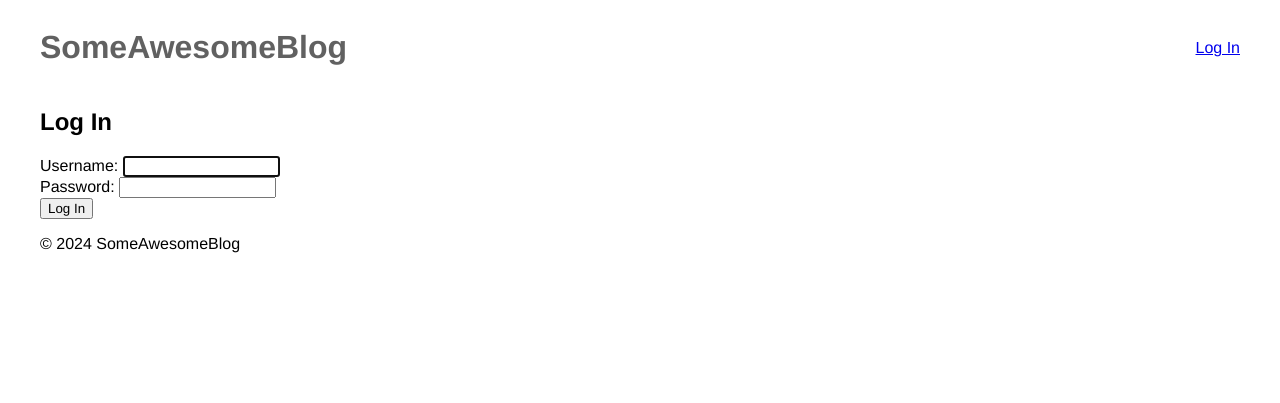
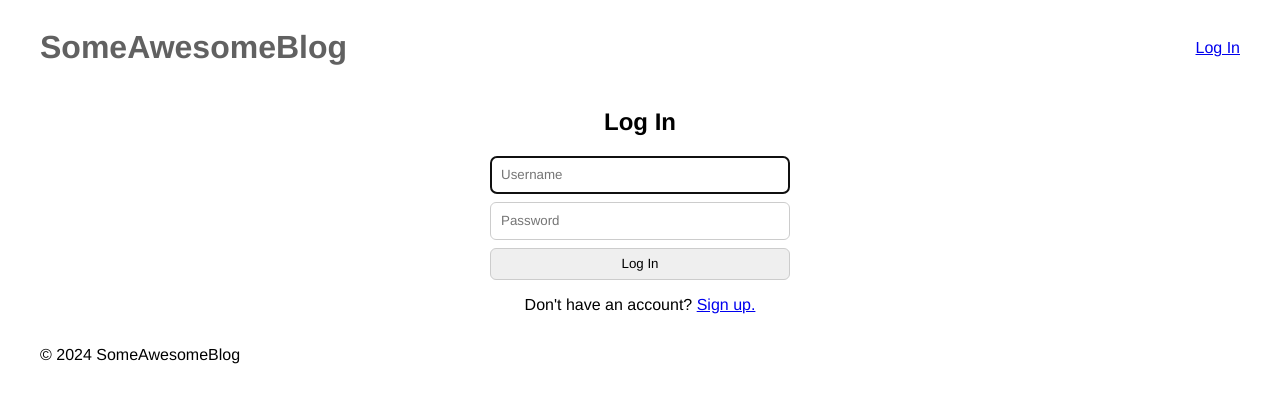
Before and after one commit to hshirov/python-course, a Django app: page /auth/login/ in a window 1280 px wide. Shown: the top 403 px of the page. Run offline with Django 5.2, Linux system fonts and the light colour scheme.

Commit message:
Customize and add styles to login and sign up pages

```diff
--- a/django-basics/someawesomeblog/static/css/style.css
+++ b/django-basics/someawesomeblog/static/css/style.css
@@ -1,5 +1,6 @@
 * {
     font-family: 'Helvetica', 'Arial', sans-serif;
+    box-sizing: border-box;
 }
 
 #container {
--- a/django-basics/someawesomeblog/templates/base/base.html
+++ b/django-basics/someawesomeblog/templates/base/base.html
@@ -4,6 +4,7 @@
         <title>{% block title %}{% endblock %} | SomeAwesomeBlog</title>
         {% load static %}
         <link rel="stylesheet" type="text/css" href="{% static 'css/style.css' %}">
+        {% block css %}{% endblock %}
     </head>
     <body>
         <div id="container">
--- a/django-basics/someawesomeblog/userauth/forms.py
+++ b/django-basics/someawesomeblog/userauth/forms.py
@@ -1,11 +1,25 @@
 from django import forms
 from django.contrib.auth.models import User
-from django.contrib.auth.forms import UserCreationForm
+from django.contrib.auth.forms import UserCreationForm, AuthenticationForm
 
 
 class SignUpForm(UserCreationForm):
     email = forms.EmailField(required=True, help_text='Required. Enter a valid email address.')
 
+    def __init__(self, *args, **kwargs):
+        super().__init__(*args, **kwargs)
+        self.fields['username'].widget.attrs.update({'placeholder': 'Username'})
+        self.fields['email'].widget.attrs.update({'placeholder': 'Email'})
+        self.fields['password1'].widget.attrs.update({'placeholder': 'Password'})
+        self.fields['password2'].widget.attrs.update({'placeholder': 'Confirm Password'})
+
     class Meta:
         model = User
         fields = ('username', 'email', 'password1', 'password2')
+
+
+class AuthForm(AuthenticationForm):
+    def __init__(self, *args, **kwargs):
+        super().__init__(*args, **kwargs)
+        self.fields['username'].widget.attrs.update({'placeholder': 'Username'})
+        self.fields['password'].widget.attrs.update({'placeholder': 'Password'})
--- /dev/null
+++ b/django-basics/someawesomeblog/userauth/static/userauth/css/style.css
@@ -0,0 +1,29 @@
+main {
+    display: flex;
+    flex-direction: column;
+    align-items: center;
+}
+
+form {
+    display: flex;
+    flex-direction: column;
+    width: 300px;
+    gap: 8px;
+}
+
+form input {
+    width: 100%;
+    height: 38px;
+    padding: 0px 10px;
+    border: none;
+    border: solid 1px #ccc;
+    border-radius: 6px;
+}
+
+form button {
+    height: 32px;
+    border: none;
+    border: solid 1px #ccc;
+    border-radius: 6px;
+    cursor: pointer;
+}
--- a/django-basics/someawesomeblog/userauth/templates/userauth/login.html
+++ b/django-basics/someawesomeblog/userauth/templates/userauth/login.html
@@ -1,4 +1,9 @@
 {% extends "base/base.html" %}
+{% load static %}
+
+{% block css %}
+<link rel="stylesheet" type="text/css" href="{% static 'userauth/css/style.css' %}">
+{% endblock %}
 
 {% block title %}Log In{% endblock %}
 
@@ -7,24 +12,19 @@
 <form method="post">
     {% csrf_token %}
     {{ form.non_field_errors }}
+
+    {% for field in form %}
     <div>
-      {{ form.username.label_tag }}
-      {{ form.username }}
-      {% if form.username.errors %}
+        {{ field }}
+        {% if field.errors %}
             <div class="error">
-              {{ form.username.errors }}
+                {{ field.errors }}
             </div>
         {% endif %}
     </div>
-  <div>
-      {{ form.password.label_tag }}
-      {{ form.password }}
-      {% if form.password.errors %}
-          <div class="error">
-              {{ form.password.errors }}
-          </div>
-      {% endif %}
-  </div>
+    {% endfor %}
     <button type="submit">Log In</button>
 </form>
+
+<p>Don't have an account? <a href="{% url 'signup' %}">Sign up.</a></p>
 {% endblock %}
--- a/django-basics/someawesomeblog/userauth/views.py
+++ b/django-basics/someawesomeblog/userauth/views.py
@@ -1,7 +1,6 @@
 from django.shortcuts import render, redirect
 from django.contrib.auth import login as auth_login
-from django.contrib.auth.forms import AuthenticationForm
-from .forms import SignUpForm
+from .forms import SignUpForm, AuthForm
 from .decorators import anonymous_required
 
 
@@ -20,11 +19,11 @@ def signup(request):
 @anonymous_required
 def login(request):
     if request.method == 'POST':
-        form = AuthenticationForm(data=request.POST)
+        form = AuthForm(data=request.POST)
         if form.is_valid():
             user = form.get_user()
             auth_login(request, user)
             return redirect('home')
     else:
-        form = AuthenticationForm()
+        form = AuthForm()
     return render(request, 'userauth/login.html', {'form': form})
```
Also changed, not shown: django-basics/someawesomeblog/userauth/templates/userauth/signup.html (+13 -31 lines). Lines whose indentation alone changed are shown as unchanged.
